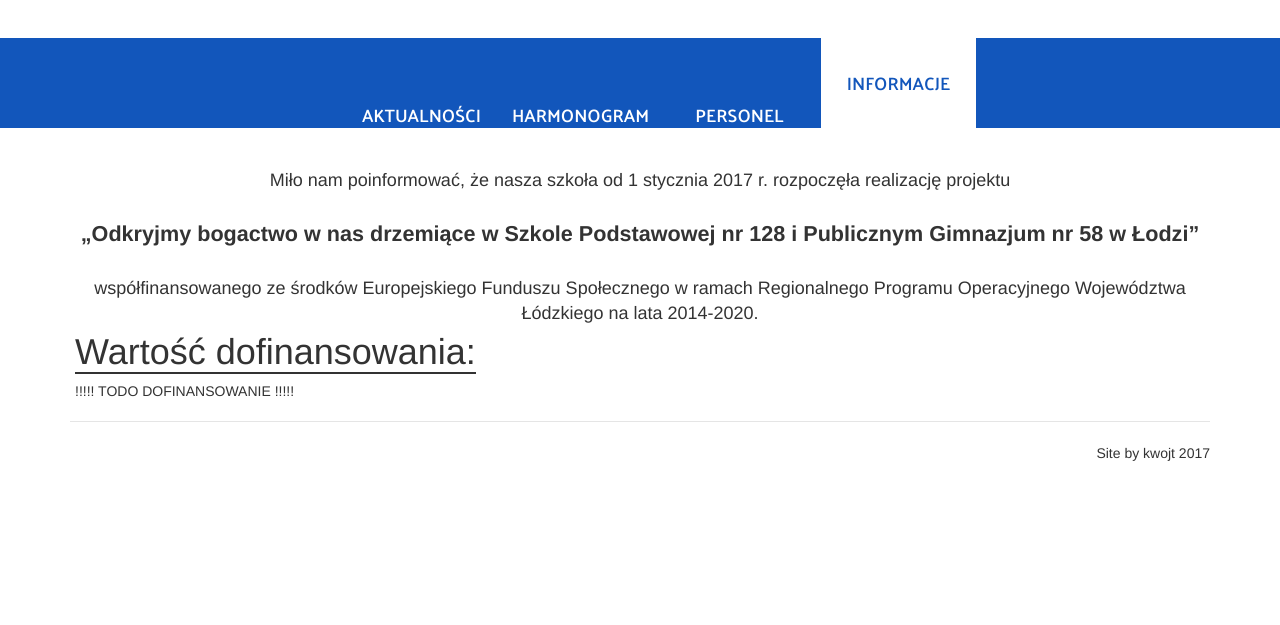
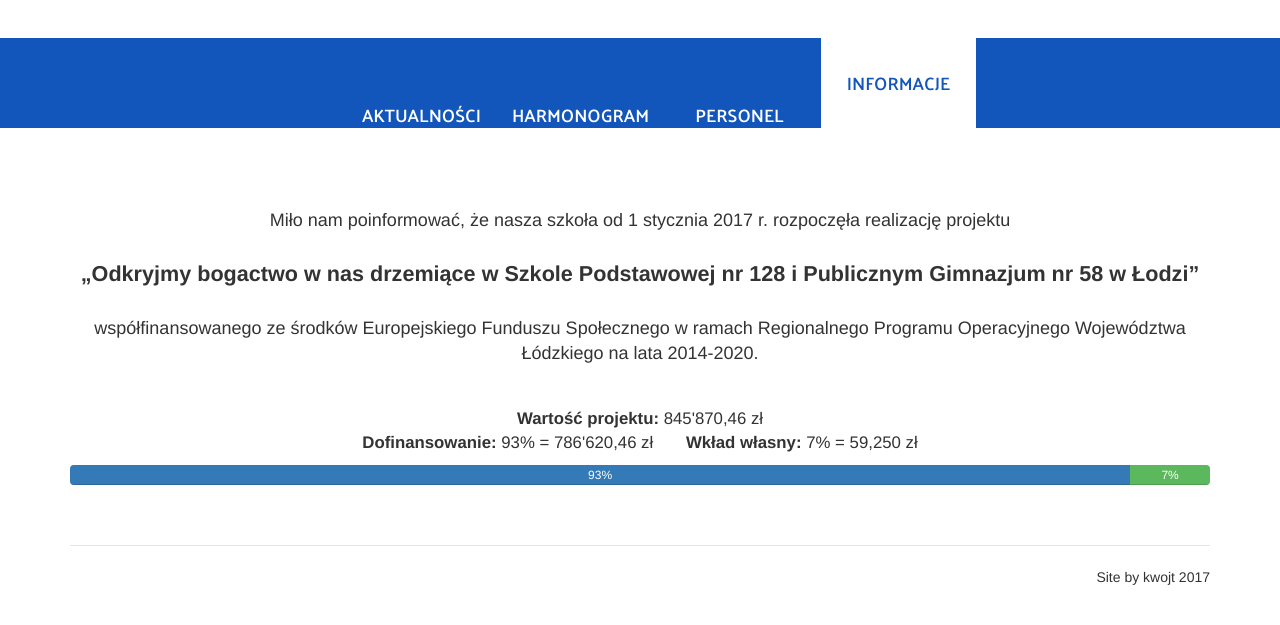
Before and after one commit to kwojt/ws-bogactwo, a PHP site: page /informacje.html in a window 1280 px wide. Shown: the part 175-800 px from the top of the page. Run offline with PHP 8.4, Linux system fonts and the light colour scheme; style sheets or scripts are compiled from the project's sources.

Commit message:
Basic finances

```diff
--- a/css/informacje.css
+++ b/css/informacje.css
@@ -8,6 +8,12 @@ h1 {
     content: "\A";
     white-space: pre; }
 
+p {
+  margin-top: 40px; }
+
+.bold {
+  font-weight: bold; }
+
 #intro {
   text-align: center;
   font-size: large; }
@@ -15,4 +21,8 @@ h1 {
     font-size: larger;
     font-weight: bold; }
 
+#finances {
+  text-align: center;
+  font-size: larger; }
+
 /*# sourceMappingURL=informacje.css.map */
--- a/css/informacje.scss
+++ b/css/informacje.scss
@@ -16,6 +16,14 @@ h1 {
 	}
 }
 
+p {
+	margin-top: 40px;
+}
+
+.bold {
+	font-weight: bold;
+}
+
 #intro {
 	text-align: center;
 	font-size: large;
@@ -25,3 +33,8 @@ h1 {
 		font-weight: bold;
 	}
 }
+
+#finances {
+	text-align: center;
+	font-size: larger;
+}
--- a/informacje.html
+++ b/informacje.html
@@ -42,8 +42,14 @@
 				<span>„Odkryjmy bogactwo w nas drzemiące w Szkole Podstawowej nr 128 i Publicznym Gimnazjum nr 58 w Łodzi”</span><br><br>
 				współfinansowanego ze środków Europejskiego Funduszu Społecznego w ramach Regionalnego Programu Operacyjnego Województwa Łódzkiego na lata 2014-2020.
 			</p>
-			<h1>Wartość dofinansowania:</h1>
-			!!!!! TODO DOFINANSOWANIE !!!!!
+			<p id="finances">
+				<span class="bold">Wartość projektu: </span>845'870,46 zł<br>
+				<span class="bold">Dofinansowanie: </span>93% = 786'620,46 zł &nbsp;&nbsp;&nbsp;&nbsp;&nbsp;&nbsp;<span class="bold">Wkład własny: </span> 7% = 59,250 zł<br>
+				<div class="progress">
+					<div class="progress-bar" role="progressbar" aria-valuenow="70" aria-valuemin="0" aria-valuemax="100" style="width: 93%">93%</div>
+					<div class="progress-bar progress-bar-success" role="progressbar" aria-valuenow="70" aria-valuemin="0" aria-valuemax="100" style="width:7%">7%</div>
+				</div>
+			</p>
 		</main>
 		<footer class="container">
 			<hr>
```
Also changed, not shown: 1 other file.
